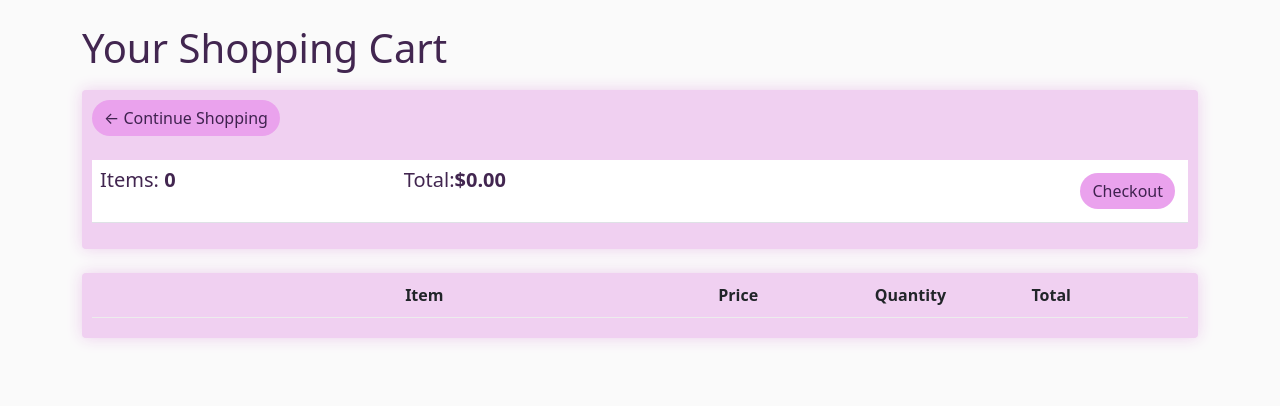
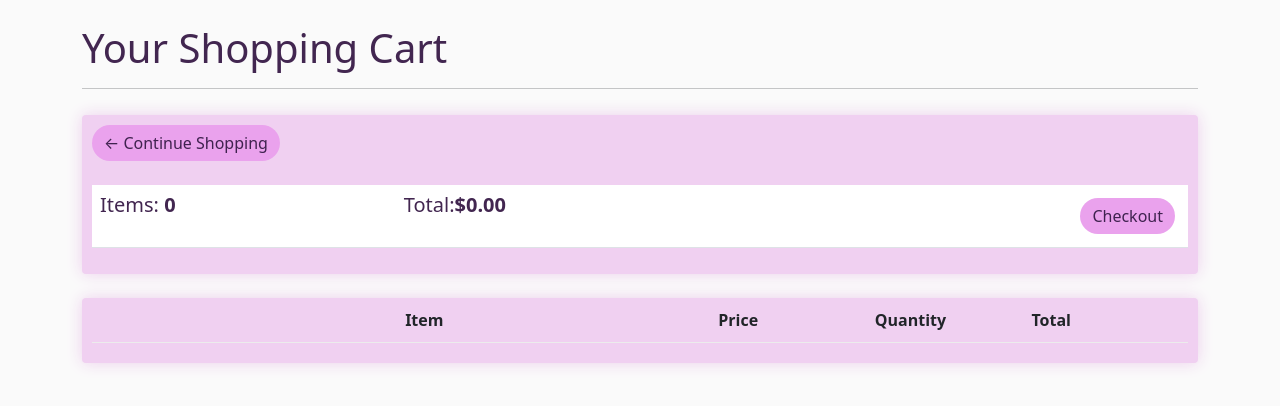
Before and after one commit to AnPham27/Anissla, a Django app: page /cart/ in a window 1280 px wide. Shown: the part 57-463 px from the top of the page. Run offline with Django 4.2, Linux system fonts and the light colour scheme; lists and menus that the app fills with data are empty.

Commit message:
fixed cart and product page

```diff
--- a/static/css/main.css
+++ b/static/css/main.css
@@ -6,21 +6,28 @@ h1,h2,h3,h4,h5,h6{
 	color:hsl(280, 36%, 23%);
 
 }
-.Banner {
-	width: 100%;
-	height: 80%;
-    background-color: rgb(240, 205, 239);
+
+.cart-box{
+	box-shadow:hsl(300, 46%, 87%) 0 0 16px;
+	background-color: hsl(298, 55%, 88%);
+	border-radius: 4px;
+	padding: 10px;
+
 }
 
 
 .box-element{
 	box-shadow:hsl(300, 46%, 87%) 0 0 16px;
 	background-color: hsl(298, 55%, 88%);
-
 	border-radius: 4px;
 	padding: 10px;
+	display: grid;
+	grid-template-rows: 40px 80px;
+	align-items: start;
 
+	justify-content: space-between;
 }
+
 .navbar-brand{
 
     margin-left:10% !important;
@@ -31,7 +38,7 @@ h1,h2,h3,h4,h5,h6{
 
 .thumbnail{
 	width: 100%;
-	height: 200px;
+	height: 250px;
 
 	-webkit-box-shadow: -1px -3px 5px -2px rgba(214,214,214,1);
     -moz-box-shadow: -1px -3px 5px -2px rgba(214,214,214,1);
--- a/store/templates/store/cart.html
+++ b/store/templates/store/cart.html
@@ -2,10 +2,11 @@
 {% load static %}
 {% block content %}
 <h1 class="display-6"><strong>Your Shopping Cart</strong></h1>
+<hr>
 
 <div class="row">
 	<div class="col-lg-12">
-		<div class="box-element">
+		<div class="cart-box">
 
 			<a  class="btn btn-outline-dark" href="{% url 'store' %}">&#x2190; Continue Shopping</a>
 
@@ -24,7 +25,7 @@
 		</div>
 
 		<br>
-		<div class="box-element">
+		<div class="cart-box">
 			<div class="cart-row">
 				<div style="flex:2"></div>
 				<div style="flex:2"><strong>Item</strong></div>
```
Also changed, not shown: store/templates/store/products.html (+8 -2 lines), db.sqlite3, static/images/bag_thumbnail.png (added), static/images/imageedit_2_4312142673.png (added), static/images/joggers_7xmAO27.png (added), static/images/joggers_thumbnail.png (added), static/images/leggings_thumbnail.png (added), static/images/shirt_thumbnail.png (added), static/images/shirt_thumbnail_i9M5uav.png (added), static/images/tshirt.png (added), static/images/tshirt_1.png (added).
